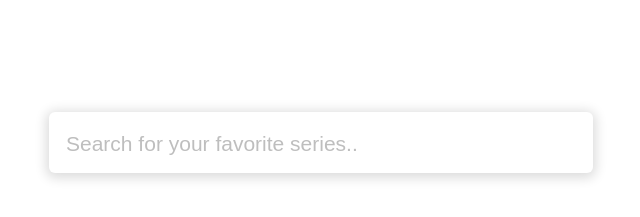
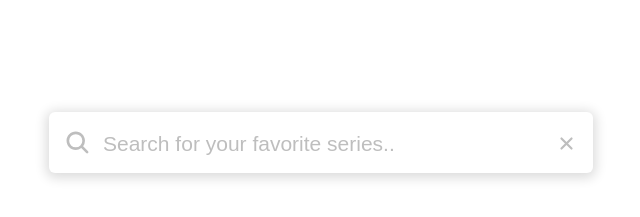
Before and after one commit to mycodingx/react-auto-complete-search-bar, a React (Create React App) app: page / in a window 1280 px wide. Shown: the top 217 px of the page, without its empty margins (319-959 px from the left). Built offline with nearby package versions, Linux system fonts and the light colour scheme.

Commit message:
adding search and close icon to search input container

```diff
--- a/src/components/searchBar/index.jsx
+++ b/src/components/searchBar/index.jsx
@@ -1,5 +1,6 @@
 import React from "react";
 import styled from "styled-components";
+import { IoSearch, IoClose } from "react-icons/io5";
 
 const SearchBarContainer = styled.div`
   display: flex;
@@ -45,11 +46,38 @@ const SearchInput = styled.input`
   }
 `;
 
+const SearchIcon = styled.span`
+  color: #bebebe;
+  font-size: 27px;
+  margin-right: 10px;
+  margin-top: 6px;
+  vertical-align: middle;
+`;
+
+const CloseIcon = styled.span`
+  color: #bebebe;
+  font-size: 23px;
+  margin-top: 6px;
+  vertical-align: middle;
+  transition: all 200ms ease-in-out;
+  cursor: pointer;
+
+  &:hover {
+    color: #dfdfdf;
+  }
+`;
+
 export function SearchBar(props) {
   return (
     <SearchBarContainer>
       <SearchInputContainer>
+        <SearchIcon>
+          <IoSearch />
+        </SearchIcon>
         <SearchInput placeholder="Search for your favorite series.." />
+        <CloseIcon>
+          <IoClose />
+        </CloseIcon>
       </SearchInputContainer>
     </SearchBarContainer>
   );
```
